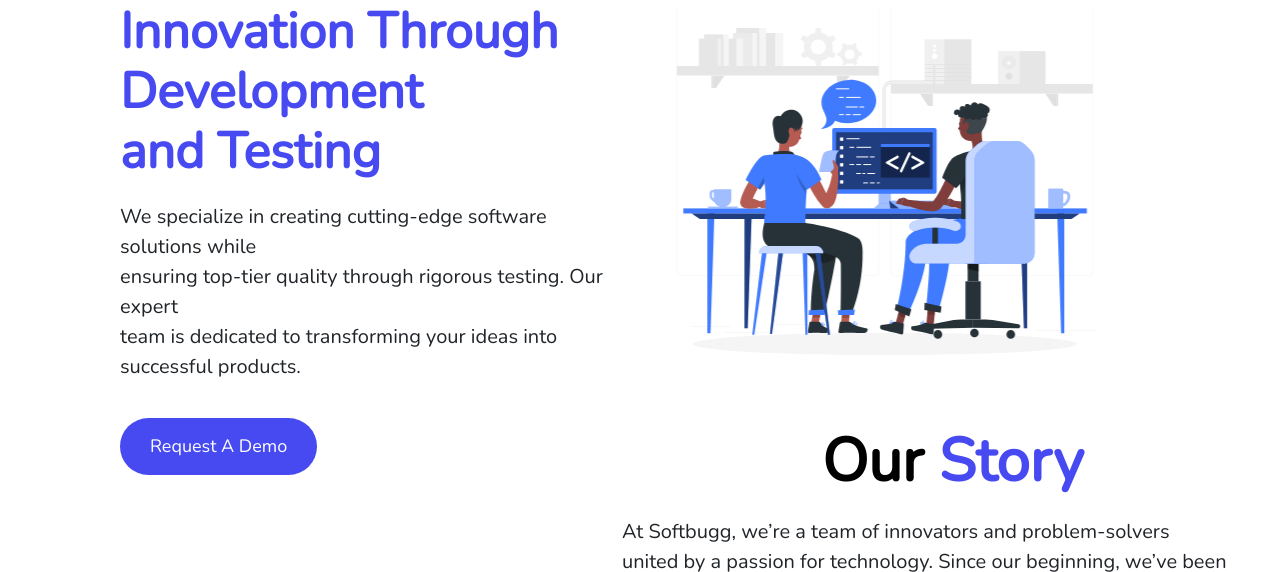
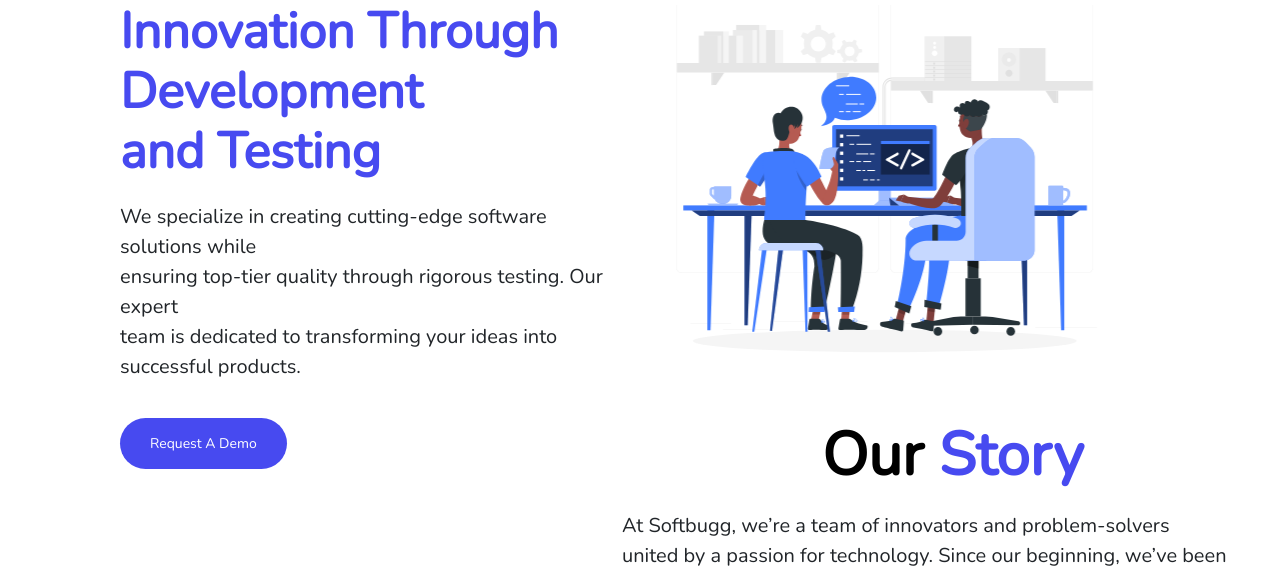
Before and after one commit to santhan-hub/Services, a plain HTML site: page index.html in a window 1280 px wide. Shown: the part 191-763 px from the top of the page. Drawn offline with nearby package versions, Linux system fonts and the light colour scheme.

Commit message:
Update style.css

```diff
--- a/style.css
+++ b/style.css
@@ -119,8 +119,8 @@
   color: white;
   padding: 15px 30px;
   text-decoration: none;
-  border-radius: 30px;
-  font-size: 18px;
+  border-radius: 50px;
+  font-size: 14px;
   display: inline-block;
   margin-top: 20px;
 }
```
